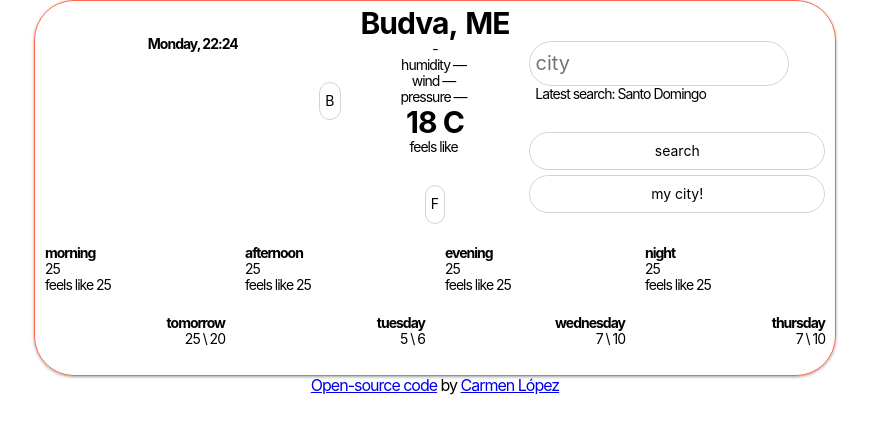
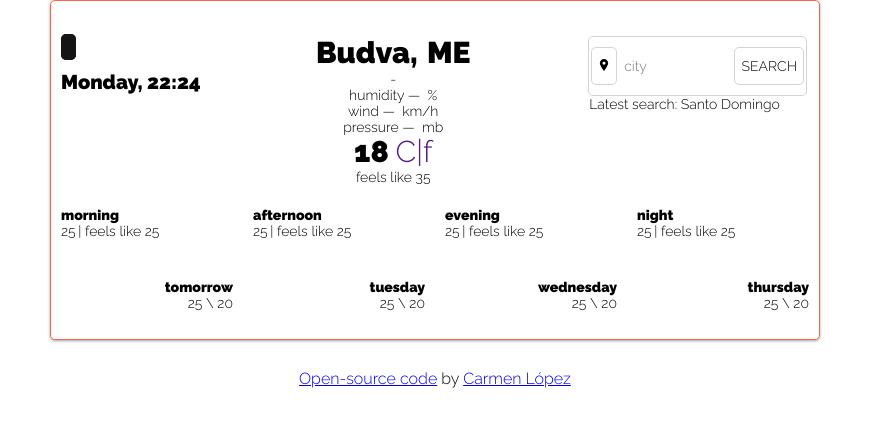
Before and after one commit to cgbl-90/weather-app, a website built with Parcel: page index.html in a window 1280 px wide. Shown: the whole page, without its empty margins (205-1074 px from the left). Built offline with nearby package versions, Linux system fonts and the light colour scheme; no server answers.

Commit message:
UX/UI improvement - Improved dark/light modes - Improved C/F conversion

```diff
--- a/index.html
+++ b/index.html
@@ -8,58 +8,63 @@
     <meta name="keywords" content="weather, forecast, app" />
     <meta name="author" content="Carmen López" />
     <title>Weather App by Carmen L.</title>
+    <link rel="stylesheet" href="src/normalize.css" />
     <link rel="stylesheet" href="src/styles.css" />
-    <link rel="stylesheet" href="src/normalize.css" />
     <script src="https://cdn.jsdelivr.net/npm/axios/dist/axios.min.js"></script>
+    <link rel="preconnect" href="https://fonts.googleapis.com" />
+    <link rel="preconnect" href="https://fonts.gstatic.com" crossorigin />
+    <link
+      href="https://fonts.googleapis.com/css2?family=Raleway:wght@300;900&display=swap"
+      rel="stylesheet"
+    />
   </head>
   <body>
     <div class="container">
       <!-- Today's weather + Search -->
       <div class="row inline--1x3">
         <div class="air card">
-          <div id="wTime" class="smallText boldText align_center">-</div>
-          <section class="align_right">
-            <button id="bMode" class="air btn smallText">B</button>
-          </section>
+          <a id="bMode" class="midText toogle" href="">B</a>
+          <br />
+          <br />
+          <div id="wTime" class="midText boldText align_center">-</div>
         </div>
-        <div class="card center_card">
+        <div class="air card align_center">
           <span id="cityLabel" class="bigText boldText">Budva</span
           ><span class="bigText boldText">,&nbsp;</span>
           <span id="countryLabel" class="bigText boldText">ME</span>
           <span id="description" class="smallText display_as_block">-</span>
           <span class="smallText display_as_block"
             ><span>humidity —&nbsp;</span><span id="humidity"></span
-          ></span>
+            ><span>&nbsp;%</span></span
+          >
           <span class="smallText display_as_block"
             ><span>wind —&nbsp;</span><span id="wind"></span
-          ></span>
+            ><span>&nbsp;km/h</span></span
+          >
           <span class="smallText display_as_block"
             ><span>pressure —&nbsp;</span><span id="pressure"></span
-          ></span>
+            ><span>&nbsp;mb</span></span
+          >
           <span id="wGrad" class="bigText boldText">18 </span>
-          <span id="wMetric" class="bigText boldText">C</span>
-          <span class="smallText display_as_block"
-            ><span>feels like&nbsp;</span><span id="feelsLike"></span
-          ></span>
-          <button id="bGrad" class="air btn smallText">F</button>
+          <a id="wMetric" class="bigText links" href="">C|f</a>
+          <div class="smallText">
+            <span>feels like&nbsp;</span><span id="feelsLike">35</span>
+          </div>
         </div>
-        <div class="air card">
-          <input
-            id="cSearch"
-            class="btn midText"
-            size="15"
-            placeholder="city"
-          />
+        <div class="air card smallText" style="width: fit-content;">
+          <div class="btn align_center">
+            <button id="bLocate" class="btn">
+              <img src="images/locateme.svg" style="width: 1.2rem;" />
+            </button>
+            <input id="cSearch" class="smallText" placeholder="city" />
+            <button id="bSearch" class="btn smallText">
+              SEARCH
+            </button>
+          </div>
           <div class="smallText">
-            &nbsp;&nbsp;Latest search:
-            <a id="latestSearchCity">Paris</a>
+            &nbsp;Latest search:
+            <a id="latestSearchCity" class="links">Paris</a>
           </div>
-          <button id="bSearch" class="air btn smallText display_as_block">
-            search
-          </button>
-          <button id="bLocate" class="btn smallText display_as_block">
-            my city!
-          </button>
         </div>
       </div>
       <br />
@@ -67,52 +72,55 @@
       <div class="row inline--1x4 align_left">
         <div class="card">
           <div class="smallText boldText">morning</div>
-          <div class="smallText">25</div>
-          <div class="smallText">feels like 25</div>
+          <span class="smallText">25</span>
+          <span class="smallText">| feels like <span>25</span></span>
         </div>
         <div class="card">
           <div class="smallText boldText">afternoon</div>
-          <div class="smallText">25</div>
-          <div class="smallText">feels like 25</div>
+          <span class="smallText">25</span>
+          <span class="smallText">| feels like <span>25</span></span>
         </div>
         <div class="card">
           <div class="smallText boldText">evening</div>
-          <div class="smallText">25</div>
-          <div class="smallText">feels like 25</div>
+          <span class="smallText">25</span>
+          <span class="smallText">| feels like <span>25</span></span>
         </div>
         <div class="card">
           <div class="smallText boldText">night</div>
-          <div class="smallText">25</div>
-          <div class="smallText">feels like 25</div>
+          <span class="smallText">25</span>
+          <span class="smallText">| feels like <span>25</span></span>
           <br />
         </div>
       </div>
       <!-- Daily temperatures -->
-      <div class="row inline--1x4 align_right">
+      <div class="air row inline--1x4 align_right">
         <div class="card">
           <div class="smallText boldText">tomorrow</div>
-          <div class="smallText">25 \ 20</div>
+          <div class="smallText"><span>25</span> \ <span>20</span></div>
         </div>
         <div class="card">
           <div class="smallText boldText">tuesday</div>
-          <div class="smallText">5 \ 6</div>
+          <div class="smallText"><span>25</span> \ <span>20</span></div>
         </div>
         <div class="card">
           <div class="smallText boldText">wednesday</div>
-          <div class="smallText">7 \ 10</div>
+          <div class="smallText"><span>25</span> \ <span>20</span></div>
         </div>
         <div class="card">
           <div class="smallText boldText">thursday</div>
-          <div class="smallText">7 \ 10</div>
+          <div class="smallText"><span>25</span> \ <span>20</span></div>
         </div>
         <br />
         <br />
       </div>
     </div>
-    <span class="display_as_block" style="text-align: center; font-size: 16px;">
+    <div
+      class="air display_as_block"
+      style="text-align: center; font-size: 16px;"
+    >
       <a href="https://github.com/cgbl-90/weather-app">Open-source code</a> by
-      <a href="https://cgbl-90.github.io/cgbl/">Carmen López</a>
-    </span>
+      <a href="https://cgbl-90.github.io/carmen_portfolio/">Carmen López</a>
+    </div>
     <br />
   </body>
   <script src="src/scripts.js"></script>
--- a/src/scripts.js
+++ b/src/scripts.js
@@ -23,20 +23,18 @@ function convertToCelciusToFarenheit(event) {
   event.preventDefault();
   let a = GradToShow.innerHTML;
   let b = varFeelsLike.innerHTML;
-  if (myButtonGrad.innerHTML === "F") {
+  if (MetricToShow.innerHTML === "C|f") {
     a = (a * 9) / 5 + 32;
     b = (b * 9) / 5 + 32;
-    GradToShow.innerHTML = a;
-    varFeelsLike.innerHTML = b;
-    myButtonGrad.innerHTML = "C";
-    MetricToShow.innerHTML = "F";
+    GradToShow.innerHTML = Math.round(a);
+    varFeelsLike.innerHTML = Math.round(b);
+    MetricToShow.innerHTML = "F|c";
   } else {
     a = ((a - 32) * 5) / 9;
     b = ((b - 32) * 5) / 9;
-    GradToShow.innerHTML = a;
-    varFeelsLike.innerHTML = b;
-    myButtonGrad.innerHTML = "F";
-    MetricToShow.innerHTML = "C";
+    GradToShow.innerHTML = Math.round(a);
+    varFeelsLike.innerHTML = Math.round(b);
+    MetricToShow.innerHTML = "C|f";
   }
 }
 function swModes(event) {
@@ -47,25 +45,29 @@ function swModes(event) {
     // Apply dark mode
     a.classList.add("dark-mode");
     a.classList.remove("light-mode");
-    myButtonBlackMode.innerHTML = "W";
+    myButtonBlackMode.classList.add("toogle_light");
+    myButtonBlackMode.classList.remove("toogle");
+    myButtonBlackMode.innerHTML = "P";
   } else {
     // Apply light mode
     a.classList.add("light-mode");
     a.classList.remove("dark-mode");
+    myButtonBlackMode.classList.remove("toogle_light");
+    myButtonBlackMode.classList.add("toogle");
     myButtonBlackMode.innerHTML = "B";
   }
 }
 function printLocation(response) {
   console.log(response.data);
   cityToShow.innerHTML = response.data.name;
-  GradToShow.innerHTML = response.data.main.temp;
-  MetricToShow.innerHTML = "C";
+  MetricToShow.innerHTML = "C|f";
   countryToShow.innerHTML = response.data.sys.country;
   varHumidity.innerHTML = response.data.main.humidity;
   varWind.innerHTML = response.data.wind.speed;
   varDescription.innerHTML = response.data.weather[0].description;
   varPressure.innerHTML = response.data.main.pressure;
-  varFeelsLike.innerHTML = response.data.main.feels_like;
+  GradToShow.innerHTML = Math.round(response.data.main.temp);
+  varFeelsLike.innerHTML = Math.round(response.data.main.feels_like);
 }
 function searchCity(response) {
   console.log(response);
@@ -121,7 +123,6 @@ let countryToShow = document.querySelector("#countryLabel");
 let cityToShow = document.querySelector("#cityLabel");
 let myButtonLocate = document.querySelector("#bLocate");
 let myButtonBlackMode = document.querySelector("#bMode");
-let myButtonGrad = document.querySelector("#bGrad");
 let GradToShow = document.querySelector("#wGrad");
 let MetricToShow = document.querySelector("#wMetric");
 let pTime = document.querySelector("#wTime");
@@ -143,7 +144,7 @@ cityToSearch.addEventListener("keypress", function (event) {
 latestSearch.addEventListener("click", repeatSearch);
 myButtonSearch.addEventListener("click", sWeatherCity);
 myButtonBlackMode.addEventListener("click", swModes);
-myButtonGrad.addEventListener("click", convertToCelciusToFarenheit);
+MetricToShow.addEventListener("click", convertToCelciusToFarenheit);
 myButtonLocate.addEventListener("click", findCityUsingLatLong);
 /* Initial settings */
 let now = new Date();
--- a/src/styles.css
+++ b/src/styles.css
@@ -3,7 +3,7 @@
   --color--secondary: white;
   --color--accent: tomato;
   --color--grey: lightgray;
-  --border--radius: 40px;
+  --border--radius: 5px;
   --bigsize--for--tablet: 3rem;
   --midsize--for--tablet: 2rem;
   --smallsize--for--tablet: 1.4rem;
@@ -15,9 +15,7 @@
 }
 html {
   height: 100vh;
-  font-family: -apple-system, BlinkMacSystemFont, "Segoe UI", Roboto, Oxygen,
-    Ubuntu, Cantarell, "Open Sans", "Helvetica Neue", sans-serif;
-  letter-spacing: -1px;
+  font-family: "Raleway", sans-serif;
   font-size: 62.5%; /* 62.5% of 16 = 10 rem */
 }
 .dark-mode {
@@ -43,21 +41,27 @@ html {
 .row {
   display: grid;
 }
-
 /* Buttons */
 .btn {
-  margin-top: var(--vertical--padding);
+  margin-left: 2px;
+  margin-right: 2px;
+  padding-top: var(--horizontal--padding);
+  padding-bottom: var(--horizontal--padding);
   border: 1px solid var(--color--grey);
   border-radius: var(--border--radius);
   background: var(--color--secondary);
-  font-family: -apple-system, BlinkMacSystemFont, "Segoe UI", Roboto, Oxygen,
-    Ubuntu, Cantarell, "Open Sans", "Helvetica Neue", sans-serif;
-  padding: var(--horizontal--padding) var(--vertical--padding);
+  font-family: "Raleway", sans-serif;
 }
 .btn:hover,
 .btn:focus {
   border: 1px solid var(--color--accent);
   cursor: pointer;
+}
+input {
+  border: none;
+  outline: none;
+  width: 12ch;
+  display: inline;
 }
 /* General settings */
 .align_right {
@@ -70,7 +74,6 @@ html {
   text-align: center;
 }
 .display_as_block {
-  width: 100%;
   display: block;
 }
 .boldText {
@@ -90,12 +93,12 @@ html {
   font-size: var(--bigsize--for--mobile);
 }
 /* Tablet + Desktop */
-@media screen and (min-width: 768px) {
+@media screen and (min-width: 668px) {
   .inline--1x4 {
     grid-template-columns: 1fr 1fr 1fr 1fr;
   }
   .inline--1x3 {
-    grid-template-columns: 1fr auto 1fr;
+    grid-template-columns: auto 1fr auto;
   }
   .smallText {
     font-size: var(--smallsize--for--tablet);
@@ -106,19 +109,36 @@ html {
   .bigText {
     font-size: var(--bigsize--for--tablet);
   }
-  .center_card {
-    text-align: center;
-  }
   .container {
-    width: 800px;
+    width: 768px;
   }
 }
-
-#latestSearchCity {
+.links {
   text-decoration: none;
 }
-#latestSearchCity:hover,
-#latestSearchCity:focus {
+.links:hover,
+.links:focus {
   text-decoration: underline;
   color: var(--color--accent);
 }
+.links:visited {
+  text-decoration: none;
+}
+.toogle {
+  color: var(--color--primary);
+  background: var(--color--primary);
+  border: 1px solid var(--color--primary);
+  border-radius: 5px;
+}
+.toogle_light {
+  color: var(--color--secondary);
+  background: var(--color--secondary);
+  border: 1px solid var(--color--primary);
+  border-radius: 5px;
+}
+.toggle,
+.toggle:visited,
+.toggle:hover,
+.toggle:focus {
+  text-decoration: none;
+}
```
Also changed, not shown: images/locateme.svg (added).
